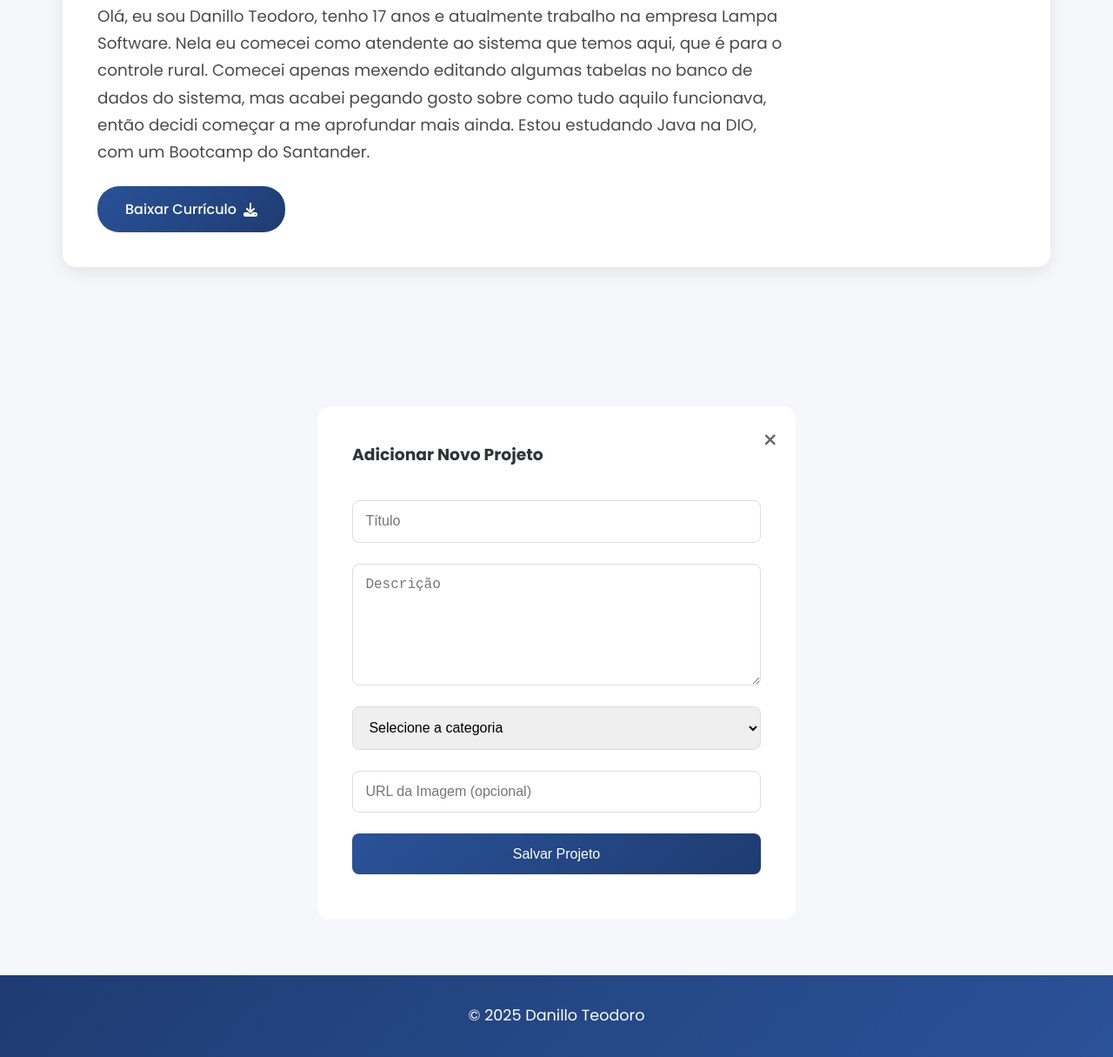
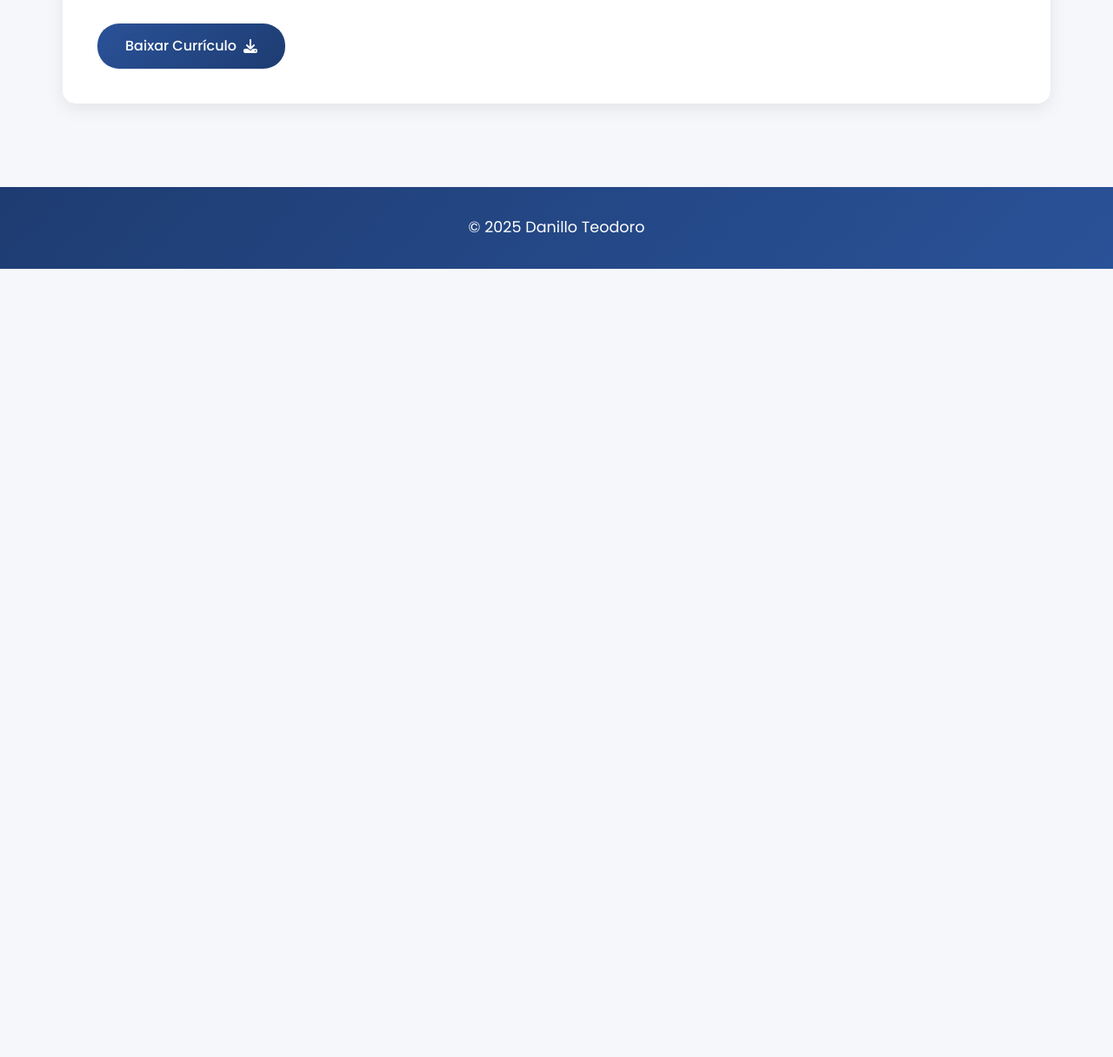
Before and after one commit to danilloteeo/portfolio-danillo, a plain HTML site: page index.html in a window 1280 px wide. Shown: the part 413-1628 px from the top of the page at 87% size. After the commit the page ends 800 px from the top, so only its background shows below. Drawn offline with Linux system fonts and the light colour scheme.

Commit message:
atualizaçao no html

```diff
--- a/index.html
+++ b/index.html
@@ -56,7 +56,6 @@
                 <button onclick="filterProjects('database')">Banco de Dados</button>
             </div>
             <div id="project-list"></div>
-            <button onclick="openProjectModal()" class="add-project-btn">Adicionar Projeto</button>
         </section>
 
         <section id="certificados" class="content">
@@ -73,29 +72,12 @@
                 <button type="submit">Enviar</button>
             </form>
             <div class="social-links">
-                <a href="https://github.com/danilloteeo" target="_blank" aria-label="GitHub"><i class="fab fa-github"></i></a>
+                <a href="https://github.com/danilloteo" target="_blank" aria-label="GitHub"><i class="fab fa-github"></i></a>
                 <a href="https://linkedin.com/in/seu-linkedin" target="_blank" aria-label="LinkedIn"><i class="fab fa-linkedin"></i></a>
                 <a href="mailto:seu-email@example.com" aria-label="Email"><i class="fas fa-envelope"></i></a>
             </div>
         </section>
     </main>
-
-        <div class="modal-content">
-            <span class="close-modal" onclick="closeProjectModal()">×</span>
-            <h3>Adicionar Novo Projeto</h3>
-            <form id="project-form">
-                <input type="text" id="project-title" placeholder="Título" required>
-                <textarea id="project-description" placeholder="Descrição" required></textarea>
-                <select id="project-category" required>
-                    <option value="" disabled selected>Selecione a categoria</option>
-                    <option value="web">Web</option>
-                    <option value="database">Banco de Dados</option>
-                </select>
-                <input type="url" id="project-image" placeholder="URL da Imagem (opcional)">
-                <button type="submit">Salvar Projeto</button>
-            </form>
-        </div>
-    </div>
 
     <button id="back-to-top" aria-label="Voltar ao topo"><i class="fas fa-chevron-up"></i></button>
 
```
